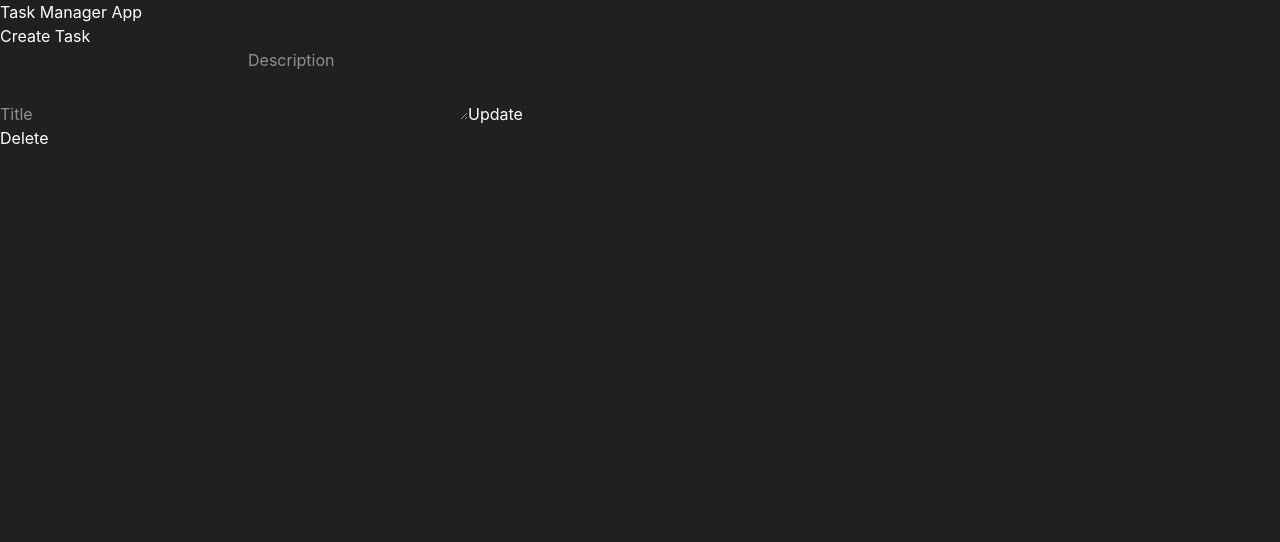
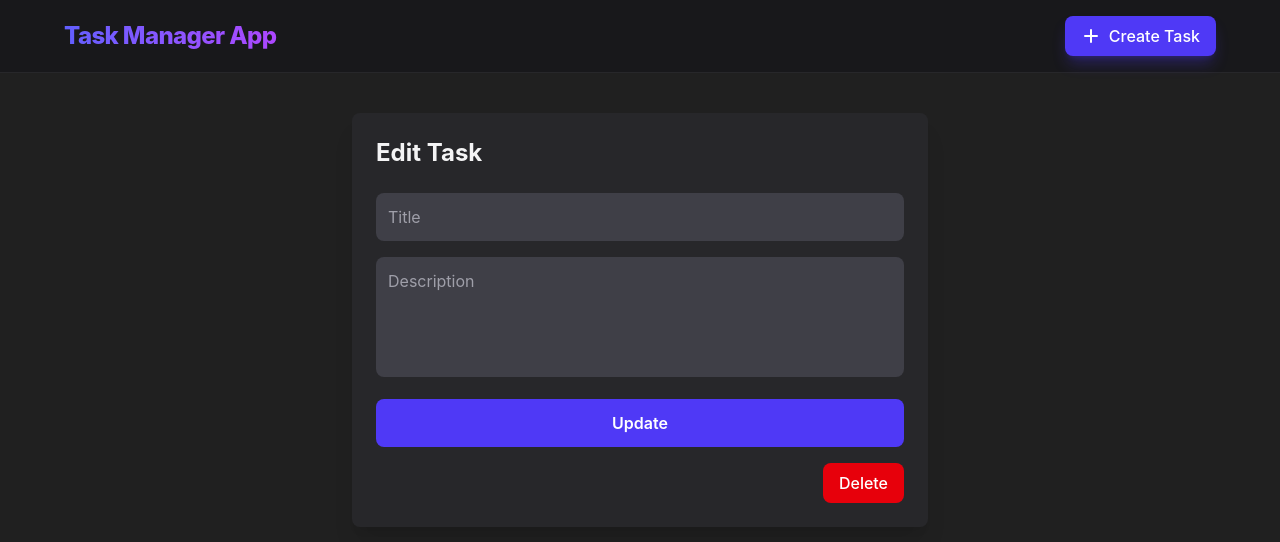
Before and after one commit to EstebanPastor/CRUD-TASKS-FRONT, a React (Vite) app: page /tasks/1 in a window 1280 px wide. Shown: the top 542 px of the page. Built offline with nearby package versions, Linux system fonts and the light colour scheme; no server answers.

Commit message:
add react hot toast and tailwind css styles for the page

```diff
--- a/src/App.tsx
+++ b/src/App.tsx
@@ -2,6 +2,7 @@ import { BrowserRouter, Routes, Route, Navigate } from "react-router-dom";
 import TaskPage from "./pages/TaskPage";
 import TaskFormPage from "./pages/TaskFormPage";
 import Navigation from "./components/Navigation";
+import { Toaster } from "react-hot-toast";
 
 const App = () => {
   return (
@@ -11,8 +12,9 @@ const App = () => {
         <Route path="/" element={<Navigate to="/tasks" />} />
         <Route path="/tasks" element={<TaskPage />} />
         <Route path="/tasks-create" element={<TaskFormPage />} />
-         <Route path="/tasks/:id" element={<TaskFormPage />} />
+        <Route path="/tasks/:id" element={<TaskFormPage />} />
       </Routes>
+      <Toaster />
     </BrowserRouter>
   );
 };
--- a/src/components/Navigation.tsx
+++ b/src/components/Navigation.tsx
@@ -2,12 +2,37 @@ import { Link } from "react-router-dom";
 
 const Navigation = () => {
   return (
-    <div>
-      <Link to="/tasks">
-        <h1>Task Manager App</h1>
-      </Link>
-      <Link to="/tasks-create">Create Task</Link>
-    </div>
+    <nav className="bg-zinc-900 border-b border-zinc-800 py-4 px-6 mb-8">
+      <div className="max-w-6xl mx-auto flex justify-between items-center">
+        <Link
+          to="/tasks"
+          className="group flex items-center gap-2 text-2xl font-extrabold text-white tracking-tight"
+        >
+          <span className="bg-gradient-to-r from-indigo-500 to-purple-500 bg-clip-text text-transparent group-hover:opacity-80 transition-opacity">
+            Task Manager App
+          </span>
+        </Link>
+
+        <Link
+          to="/tasks-create"
+          className="bg-indigo-600 hover:bg-indigo-500 text-white font-medium px-4 py-2 rounded-lg transition-all duration-200 shadow-lg shadow-indigo-600/30 hover:shadow-indigo-500/50 flex items-center gap-2"
+        >
+          <svg
+            xmlns="http://www.w3.org/2000/svg"
+            className="h-5 w-5"
+            viewBox="0 0 20 20"
+            fill="currentColor"
+          >
+            <path
+              fillRule="evenodd"
+              d="M10 3a1 1 0 011 1v5h5a1 1 0 110 2h-5v5a1 1 0 11-2 0v-5H4a1 1 0 110-2h5V4a1 1 0 011-1z"
+              clipRule="evenodd"
+            />
+          </svg>
+          Create Task
+        </Link>
+      </div>
+    </nav>
   );
 };
 
--- a/src/components/TaskCard.tsx
+++ b/src/components/TaskCard.tsx
@@ -1,19 +1,26 @@
+import { useNavigate } from "react-router-dom";
 import type { TaskInterface } from "../interfaces/TaskInterface";
-import {useNavigate} from "react-router-dom";
 
-interface TaskCardProps {
+interface Props {
   task: TaskInterface;
 }
 
+const TaskCard = ({ task }: Props) => {
+  const navigate = useNavigate();
 
-const TaskCard = ({ task }: TaskCardProps) => {
-  const navigate = useNavigate();
   return (
-    <div onClick={() => {
-        navigate(`/tasks/${task.id}`)
-    }}>
-      <h1>{task.title}</h1>
-      <p>{task.description}</p>
+    <div
+      onClick={() => navigate(`/tasks/${task.id}`)}
+      className="bg-zinc-800 p-5 rounded-lg hover:bg-zinc-700 hover:cursor-pointer transition-all border border-zinc-700 hover:border-zinc-500 shadow-md flex flex-col justify-between"
+    >
+      <div>
+        <h1 className="font-bold text-xl uppercase text-zinc-100 mb-2 truncate">
+          {task.title}
+        </h1>
+        <p className="text-zinc-400 text-sm line-clamp-3 font-normal">
+          {task.description}
+        </p>
+      </div>
     </div>
   );
 };
--- a/src/pages/TaskFormPage.tsx
+++ b/src/pages/TaskFormPage.tsx
@@ -2,6 +2,7 @@ import { useEffect } from "react";
 import { useForm } from "react-hook-form";
 import { useNavigate, useParams } from "react-router-dom";
 import { createTask, deleteTask, updateTask, getTask } from "../api/tasks.api";
+import { toast } from "react-hot-toast";
 
 interface TaskFormInputs {
   title: string;
@@ -34,20 +35,26 @@ const TaskFormPage = () => {
     loadTask();
   }, [params.id, setValue]);
 
-
   const onSubmit = handleSubmit(async (data) => {
     try {
       if (params.id) {
         await updateTask(params.id, data);
+        toast.success("Task updated successfully", {
+          position: "bottom-right",
+          style: { background: "#10B981", color: "#fff" },
+        });
       } else {
         await createTask(data);
+        toast.success("Task created successfully", {
+          position: "bottom-right",
+          style: { background: "#10B981", color: "#fff" },
+        });
       }
       navigate("/tasks");
     } catch (error) {
       console.error("Error saving task:", error);
     }
   });
-
 
   const handleDelete = async () => {
     if (!params.id) return;
@@ -56,6 +63,10 @@ const TaskFormPage = () => {
     if (accepted) {
       try {
         await deleteTask(params.id);
+        toast.success("Task deleted successfully", {
+          position: "bottom-right",
+          style: { background: "#EF4444", color: "#fff" },
+        });
         navigate("/tasks");
       } catch (error) {
         console.error("Error deleting task:", error);
@@ -64,29 +75,58 @@ const TaskFormPage = () => {
   };
 
   return (
+    <div className="max-w-xl mx-auto mt-10 p-6 bg-zinc-800 rounded-lg shadow-xl text-white">
+      <h2 className="text-2xl font-bold mb-6 text-zinc-100">
+        {params.id ? "Edit Task" : "Create Task"}
+      </h2>
+
+      <form onSubmit={onSubmit} className="flex flex-col gap-4">
         <div>
-      <form onSubmit={onSubmit}>
           <input
             type="text"
             placeholder="Title"
             {...register("title", { required: true })}
+            className="w-full bg-zinc-700 p-3 rounded-lg text-zinc-100 placeholder-zinc-400 focus:outline-none focus:ring-2 focus:ring-indigo-500 transition-all"
           />
-        {errors.title && <span>Title is required</span>}
+          {errors.title && (
+            <span className="text-red-400 text-sm mt-1 block">
+              Title is required
+            </span>
+          )}
+        </div>
 
+        <div>
           <textarea
-          rows={3}
+            rows={4}
             placeholder="Description"
             {...register("description", { required: true })}
+            className="w-full bg-zinc-700 p-3 rounded-lg text-zinc-100 placeholder-zinc-400 focus:outline-none focus:ring-2 focus:ring-indigo-500 transition-all resize-none"
           ></textarea>
-        {errors.description && <span>Description is required</span>}
+          {errors.description && (
+            <span className="text-red-400 text-sm mt-1 block">
+              Description is required
+            </span>
+          )}
+        </div>
 
-        <button type="submit">{params.id ? "Update" : "Save"}</button>
+        <button
+          type="submit"
+          className="w-full bg-indigo-600 hover:bg-indigo-500 text-white font-semibold py-3 rounded-lg transition-colors cursor-pointer"
+        >
+          {params.id ? "Update" : "Save"}
+        </button>
       </form>
 
       {params.id && (
-        <button type="button" onClick={handleDelete}>
+        <div className="flex justify-end mt-4">
+          <button
+            type="button"
+            onClick={handleDelete}
+            className="bg-red-600 hover:bg-red-500 text-white px-4 py-2 rounded-lg font-medium transition-colors cursor-pointer"
+          >
             Delete
           </button>
+        </div>
       )}
     </div>
   );
```
Lines whose indentation alone changed are shown as unchanged.
